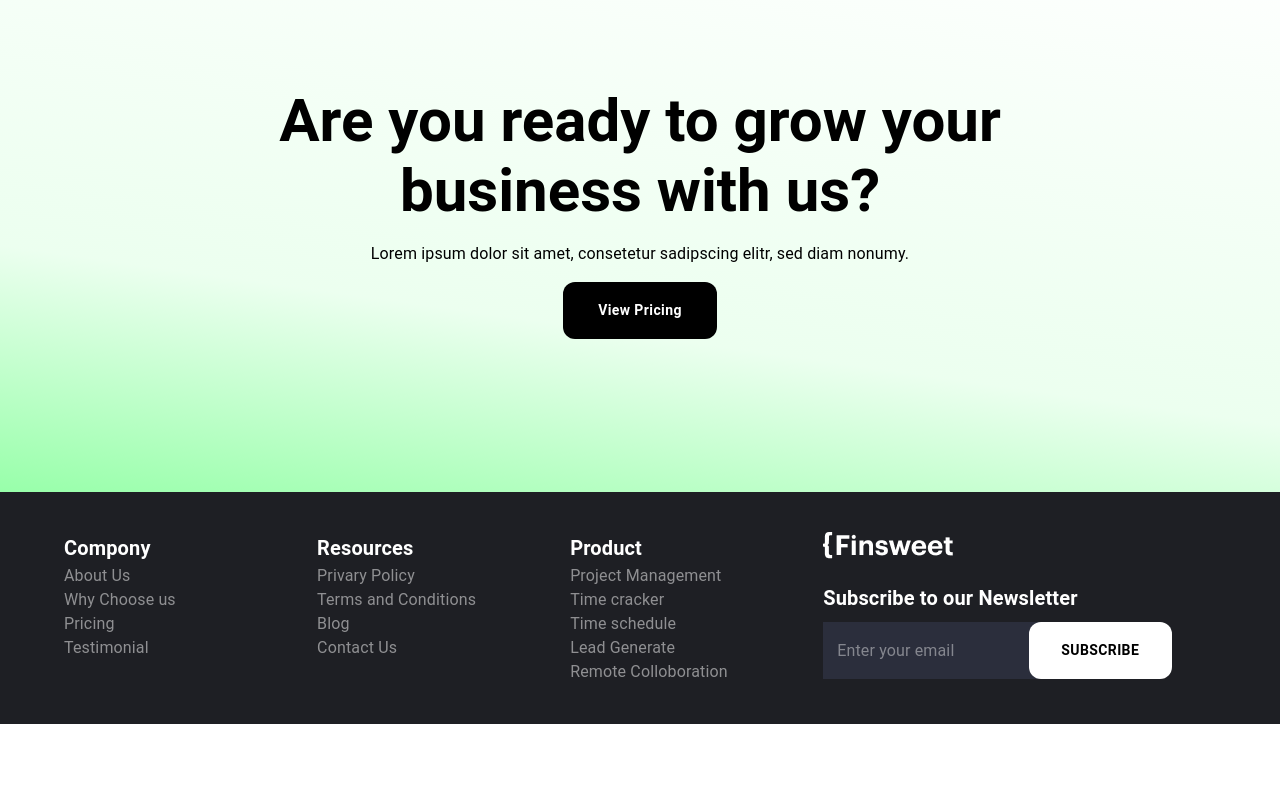
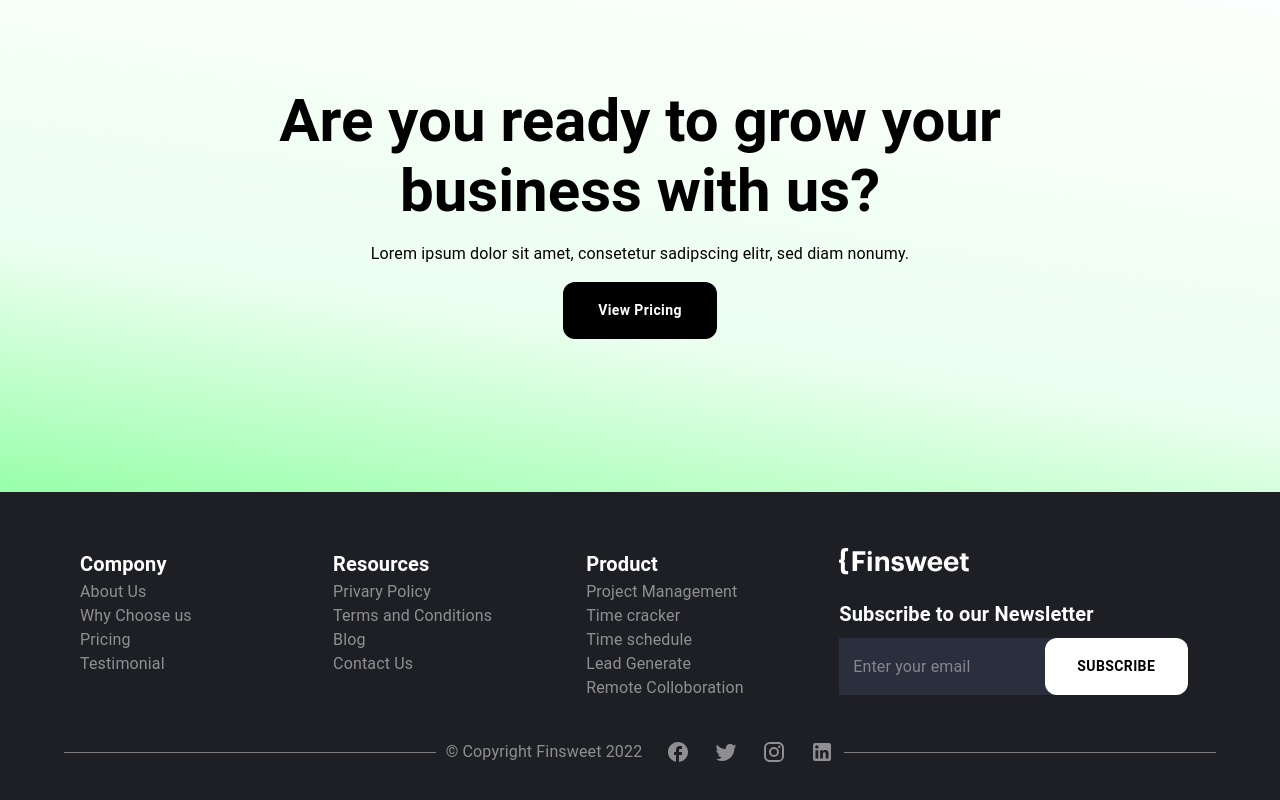
Before and after one commit to Gahramanoval301/SaaS-Community, a React (Vite) app: page / in a window 1280 px wide. Shown: the part 3409-4209 px from the top of the page. Before the commit the page ends 4133 px from the top, so only its background shows below. Built offline with nearby package versions, Linux system fonts and the light colour scheme.

Commit message:
add icons and copyright to end of the footer

```diff
--- a/src/components/Footer/index.jsx
+++ b/src/components/Footer/index.jsx
@@ -1,14 +1,19 @@
 import React from 'react'
 import ViewPricingF from './ViewPricing'
-import { Typography, Box, Container, Grid, Button, Stack, TextField } from '@mui/material'
+import { Typography, Box, Container, Grid, Button, Stack, TextField, Divider } from '@mui/material'
+import FacebookRoundedIcon from '@mui/icons-material/FacebookRounded';
+import TwitterIcon from '@mui/icons-material/Twitter';
+import InstagramIcon from '@mui/icons-material/Instagram';
+import LinkedInIcon from '@mui/icons-material/LinkedIn';
 import styles from './index.module.css'
+
 const Footer = () => {
   return (
     <>
       <ViewPricingF />
       <Box sx={{ backgroundColor: '#1e1f24', color: 'white', p: 5 }}>
         <Container>
-          <Stack>
+          <Stack spacing={5}>
             <Grid container spacing={2}>
               <Grid item xs={12} sm={6} md={4} lg={2.6}>
                 <Typography variant="h6" color="white" sx={{ fontWeight: 600 }}>Compony</Typography>
@@ -60,13 +65,22 @@ const Footer = () => {
                 </Stack>
               </Grid>
             </Grid>
-            <Box>
-
+            <Box >
+              <Divider sx={{ '&::before, &::after': { bgcolor: '#ffffff80' } }}>
+                <Box sx={{display:'flex', justifyContent:'center', alignItems:'center', gap:3, flexWrap:{xs:'wrap', sm:'nowrap'}}}>
+                  <Typography variant="body1" color="#ffffff80">© Copyright Finsweet 2022</Typography>
+                  <Stack flexDirection={'row'}  sx={{color:'#ffffff80', gap:3}}>
+                    <FacebookRoundedIcon />
+                    <TwitterIcon />
+                    <InstagramIcon />
+                    <LinkedInIcon />
+                  </Stack>
+                </Box>
+              </Divider>
             </Box>
-
           </Stack>
         </Container>
-      </Box>
+      </Box >
     </>
   )
 }
```
